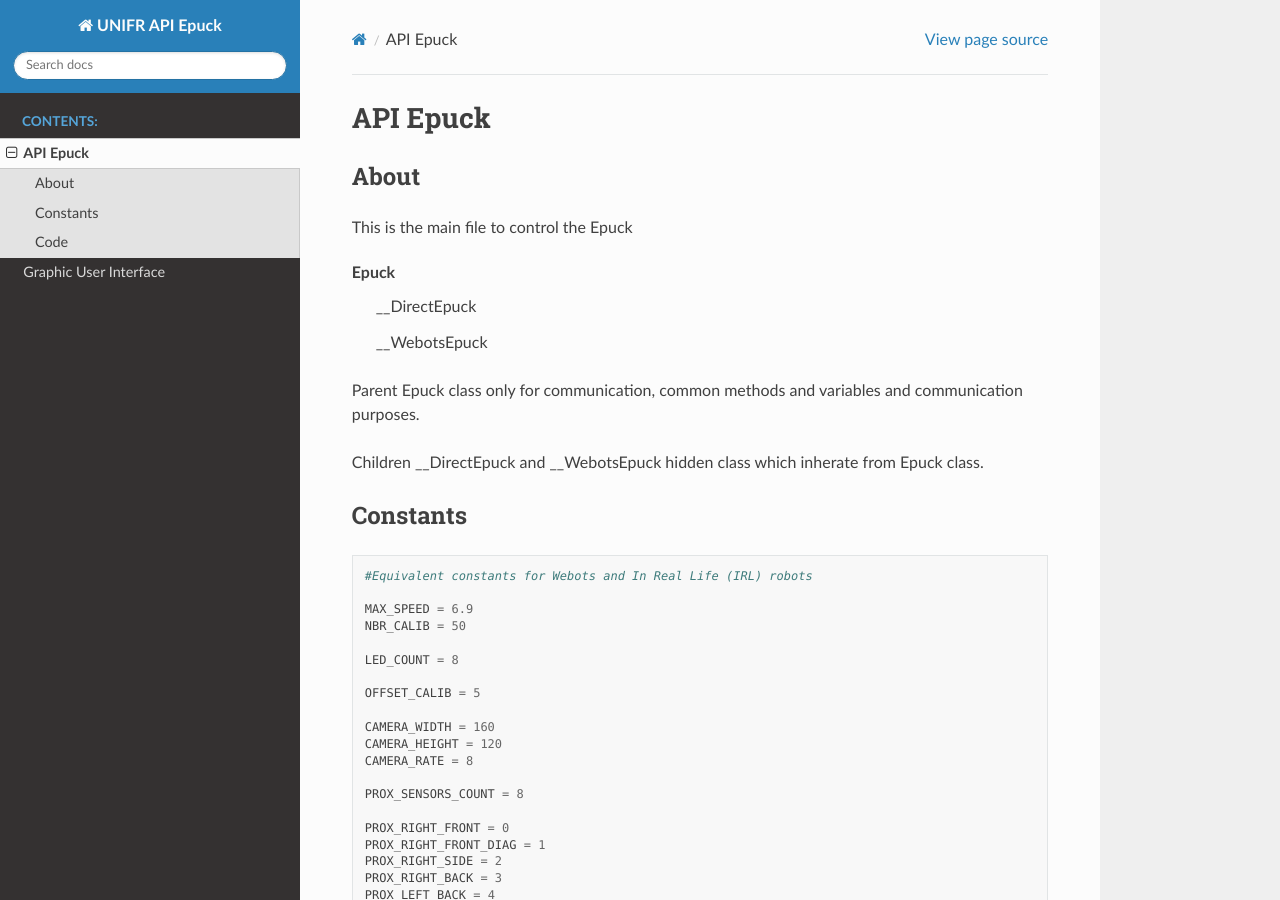
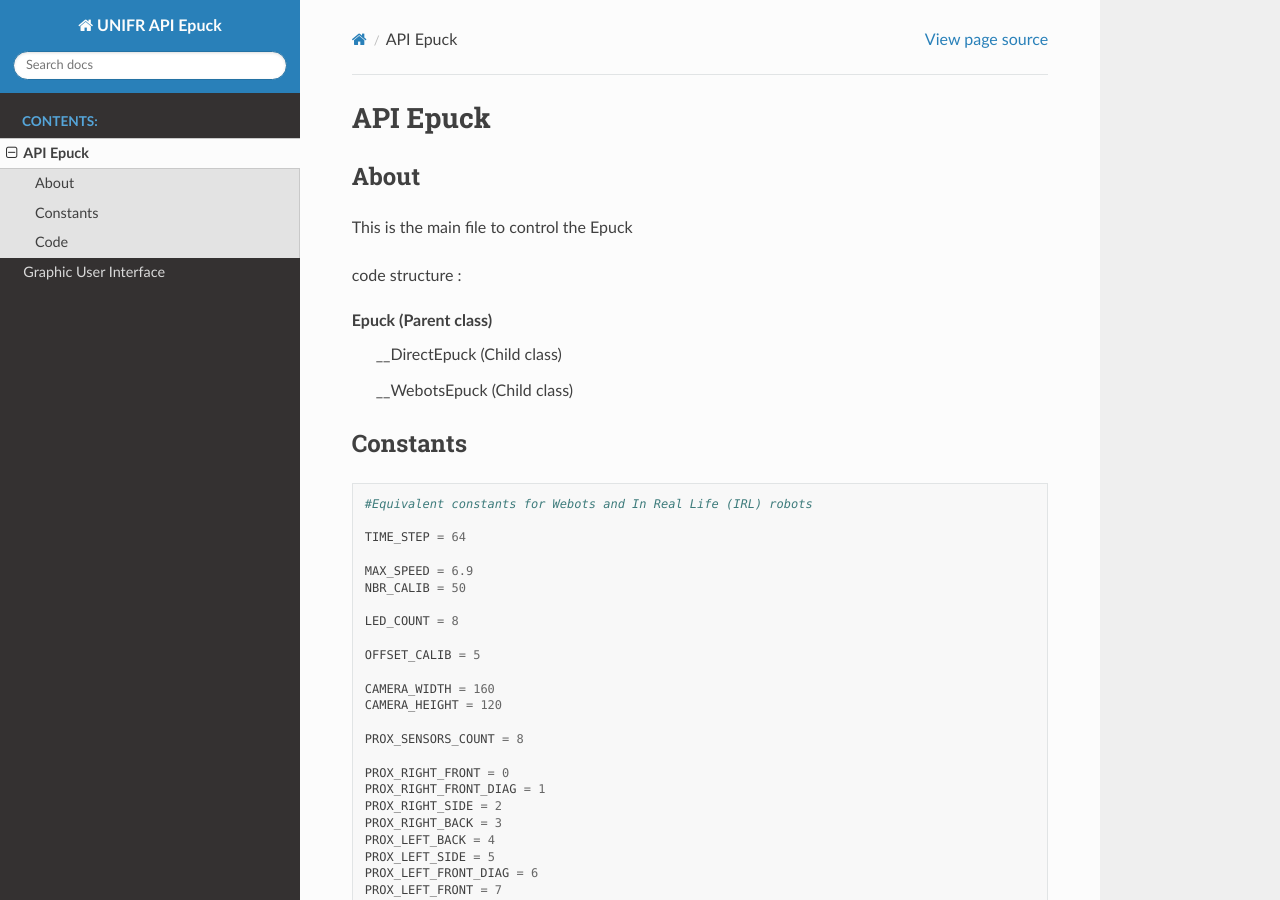
Before and after one commit to davidfrisch/UNIFR_API_EPUCK, a Sphinx documentation site: the page built from docs/api_epuck.rst, in a window 1280 px wide and 900 px high. Built offline with Sphinx 7.4.7 and the Read the Docs theme 2.0.0, drawn with Linux system fonts in a browser that asks for light colours.

Commit message:
,$(MSG),

```diff
--- a/docs/api_epuck.rst
+++ b/docs/api_epuck.rst
@@ -5,15 +5,13 @@ About
 ------
 This is the main file to control the Epuck
 
+code structure :
 
-Epuck
-   __DirectEpuck
+Epuck (Parent class)
+   __DirectEpuck (Child class)
 
-   __WebotsEpuck
+   __WebotsEpuck (Child class)
 
-Parent Epuck class only for communication, common methods and variables and communication purposes.
-
-Children __DirectEpuck and __WebotsEpuck hidden class which inherate from Epuck class.
 
 
 Constants
@@ -21,6 +19,8 @@ Constants
 .. code-block:: python
 
    #Equivalent constants for Webots and In Real Life (IRL) robots
+
+   TIME_STEP = 64
 
    MAX_SPEED = 6.9
    NBR_CALIB = 50
@@ -31,7 +31,6 @@ Constants
 
    CAMERA_WIDTH = 160
    CAMERA_HEIGHT = 120
-   CAMERA_RATE = 8
 
    PROX_SENSORS_COUNT = 8
 
--- a/docs/readme.rst
+++ b/docs/readme.rst
@@ -117,7 +117,9 @@ Sources
 
 Wifi Protocol between Robot <--> computer
     https://www.gctronic.com/doc/index.php?title=e-puck2_PC_side_development#WiFi_2
+
     http://projects.gctronic.com/epuck2/complete.py
+
     https://github.com/nembrinj/epuckAPI/tree/master
 
 Webots
--- a/readme.rst
+++ b/readme.rst
@@ -117,7 +117,9 @@ Sources
 
 Wifi Protocol between Robot <--> computer
     https://www.gctronic.com/doc/index.php?title=e-puck2_PC_side_development#WiFi_2
+
     http://projects.gctronic.com/epuck2/complete.py
+
     https://github.com/nembrinj/epuckAPI/tree/master
 
 Webots
```
Also changed, not shown: 2 other files.
